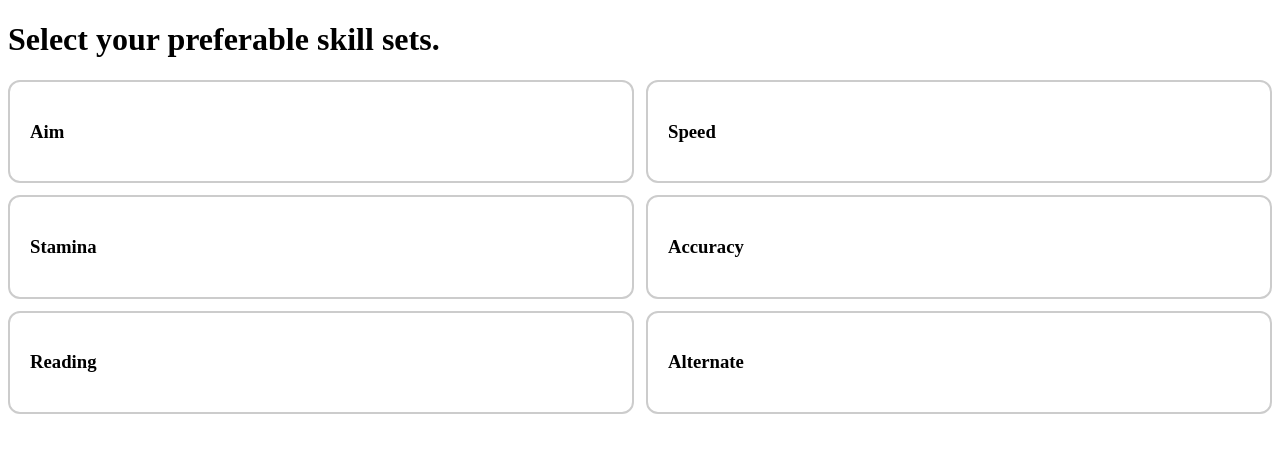
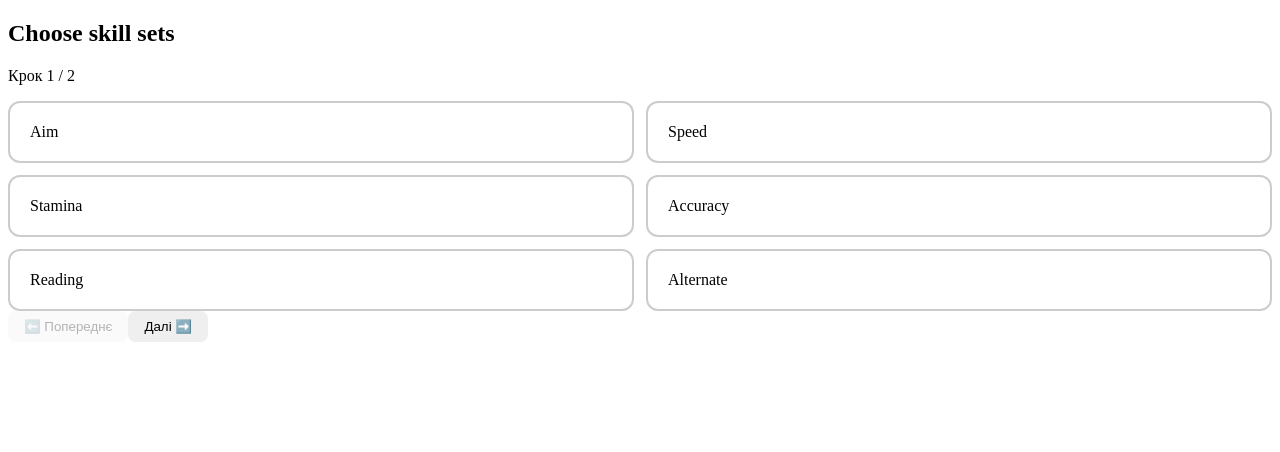
Before and after one commit to osu-Interactive/osu-interactive-client, a Vue app: page /survey in a window 1280 px wide. Shown: the top 452 px of the page. Built offline with nearby package versions, Linux system fonts and the light colour scheme.

Commit message:
implement step by step survey

```diff
--- a/src/services/client.ts
+++ b/src/services/client.ts
@@ -1,5 +1,6 @@
 import config from '../config.ts'
 import axios from 'axios'
+
 
 export async function fetchOsuApiAuthLink(): Promise<string> {
     try {
@@ -40,6 +41,13 @@ interface SaveSkillsResponse {
     status: string
 }
 
+interface SaveModsRequest {
+    mods: number[]
+}
+
+interface SaveModsResponse {
+    status: string
+}
 export async function saveUserSkills(
     skills: number[],
 ): Promise<SaveSkillsResponse> {
@@ -55,3 +63,19 @@ export async function saveUserSkills(
         throw err
     }
 }
+
+export async function saveUserMods(
+    mods: number[],
+): Promise<SaveModsResponse> {
+    try {
+        const res = await axios.post<SaveSkillsResponse>(
+            `${config.server_url}/survey/save`,
+            { mods } as SaveModsRequest,
+        )
+
+        return res.data
+    } catch (err) {
+        console.error(err)
+        throw err
+    }
+}
--- a/src/views/SurveyView.vue
+++ b/src/views/SurveyView.vue
@@ -1,16 +1,60 @@
 <template>
   <div class="survey">
-    <h1>Select your preferable skill sets.</h1>
-
+    <h2>{{ questions[currentStep].title }}</h2>
+    <p>Крок {{ currentStep + 1 }} / {{ questions.length }}</p>
     <div class="grid">
       <div
-          v-for="skill in skills"
+          v-for="skill in questions[currentStep].skills"
           :key="skill.id"
           class="card"
           :class="{ active: selectedSkills.includes(skill.id) }"
           @click="toggleSkill(skill.id)"
       >
-        <h3>{{ skill.name }}</h3>
+        {{ skill.name }}
+      </div>
+      <div
+          v-for="mod in questions[currentStep].mods"
+          :key="mod.id"
+          class="card"
+          :class="{ active: selectedMods.includes(mod.id) }"
+          @click="toggleMod(mod.id)"
+      >
+        {{ mod.name }}
+      </div>
+    </div>
+    <div class="navigation">
+      <button @click="prevStep" :disabled="currentStep === 0">
+        ⬅️ Попереднє
+      </button>
+
+      <button
+          v-if="currentStep < questions.length - 1"
+          @click="nextStep"
+      >
+        Далі ➡️
+      </button>
+
+      <button
+          v-else
+          @click="confirmFinish"
+      >
+        Завершити ✅
+      </button>
+    </div>
+    <div v-if="showModal" class="modal-overlay" @click="handleCancel">
+      <div class="modal" @click.stop>
+        <h3>Are you sure?</h3>
+        <p>Ти завершиш опитування</p>
+
+        <div class="modal-actions">
+          <button class="cancel" @click="handleCancel">
+            Скасувати
+          </button>
+
+          <button class="confirm" @click="handleConfirm">
+            Так, завершити
+          </button>
+        </div>
       </div>
     </div>
   </div>
@@ -19,40 +63,135 @@
 <script setup lang="ts">
 import { ref, onMounted, watch } from "vue"
 import { saveUserSkills } from "@/services/client"
+import { useRouter } from "vue-router"
+
+const router = useRouter()
 
 interface Skill {
   id: number
   name: string
 }
+interface Mod {
+  id: number
+  name: string
+}
 
-const skills = ref<Skill[]>([
+
+const selectedSkills = ref<number[]>([])
+const selectedMods = ref<number[]>([])
+
+interface Question {
+  id: number
+  title: string
+  skills: Skill[]
+  mods: Mod[]
+}
+
+const questions = ref<Question[]>([
+  {
+    id: 1,
+    title: "Choose skill sets",
+    skills: [
       { id: 1, name: "Aim" },
       { id: 2, name: "Speed" },
       { id: 3, name: "Stamina" },
       { id: 4, name: "Accuracy" },
       { id: 5, name: "Reading" },
       { id: 6, name: "Alternate" },
+    ],
+    mods: []
+  },
+  {
+    id: 2,
+    title: "Choose mods",
+    skills: [],
+    mods: [
+      { id: 1, name: "HD" },
+      { id: 2, name: "DT" },
+      { id: 3, name: "HR" },
+      { id: 4, name: "EZ" },
+    ]
+  }
 ])
 
-const selectedSkills = ref<number[]>([])
+const currentStep = ref(0)
+
+const nextStep = () => {
+  if (currentStep.value < questions.value.length - 1) {
+    currentStep.value++
+  }
+}
+
+const prevStep = () => {
+  if (currentStep.value > 0) {
+    currentStep.value--
+  }
+}
+
+const showModal = ref(false)
+
+const confirmFinish = () => {
+  showModal.value = true
+}
+
+const handleConfirm = () => {
+  showModal.value = false
+  finishSurvey()
+}
+
+const handleCancel = () => {
+  showModal.value = false
+}
+
+const finishSurvey = async () => {
+  console.log("Selected:", selectedSkills.value, selectedMods.value)
+
+  setTimeout(() => {
+    router.push({ name: "home" })
+  }, 300)
+
+//  Як буде сервер - те що зверху замінити на комент
+//
+//   try {
+//   await saveUserSkills(selectedSkills.value)
+//   router.push({ name: "home" })
+// } catch (err) {
+//   console.error("Помилка збереження", err)
+// }
+
+}
 
 const toggleSkill = (id: number) => {
-  const index = selectedSkills.value.indexOf(id)
+  const indexS = selectedSkills.value.indexOf(id)
 
-  if (index !== -1) {
-    selectedSkills.value.splice(index, 1)
+
+  if (indexS !== -1) {
+    selectedSkills.value.splice(indexS, 1)
   } else {
     selectedSkills.value.push(id)
   }
 }
 
+const toggleMod = (id: number) => {
+  const indexM = selectedMods.value.indexOf(id)
+
+  if (indexM !== -1) {
+    selectedMods.value.splice(indexM, 1)
+  } else {
+    selectedMods.value.push(id)
+  }
+}
+
 const loadSelection = () => {
-  const saved = localStorage.getItem("skills")
-  if (saved) {
+  const savedS = localStorage.getItem("skills")
+  const savedM = localStorage.getItem("mods")
+  if (savedS && savedM) {
     try {
-      selectedSkills.value = JSON.parse(saved)
+      selectedSkills.value = JSON.parse(savedS)
+      selectedMods.value = JSON.parse(savedM)
     } catch {
       selectedSkills.value = []
+      selectedMods.value = []
     }
   }
 }
@@ -92,4 +231,61 @@ onMounted(loadSelection)
   border-color: #42b883;
   background: #e6f7f1;
 }
+.modal-overlay {
+  position: fixed;
+  top: 0;
+  left: 0;
+  width: 100%;
+  height: 100%;
+  background: rgba(0, 0, 0, 0.5);
+
+  display: flex;
+  align-items: center;
+  justify-content: center;
+
+  z-index: 1000;
+}
+
+.modal {
+  background: white;
+  padding: 24px;
+  border-radius: 16px;
+  width: 300px;
+  text-align: center;
+
+  animation: fadeIn 0.2s ease;
+}
+
+.modal-actions {
+  margin-top: 20px;
+  display: flex;
+  justify-content: space-between;
+}
+
+button {
+  padding: 8px 16px;
+  border: none;
+  border-radius: 8px;
+  cursor: pointer;
+}
+
+.cancel {
+  background: #ccc;
+}
+
+.confirm {
+  background: #42b883;
+  color: white;
+}
+
+@keyframes fadeIn {
+  from {
+    opacity: 0;
+    transform: scale(0.9);
+  }
+  to {
+    opacity: 1;
+    transform: scale(1);
+  }
+}
 </style>
```
Lines whose indentation alone changed are shown as unchanged.
